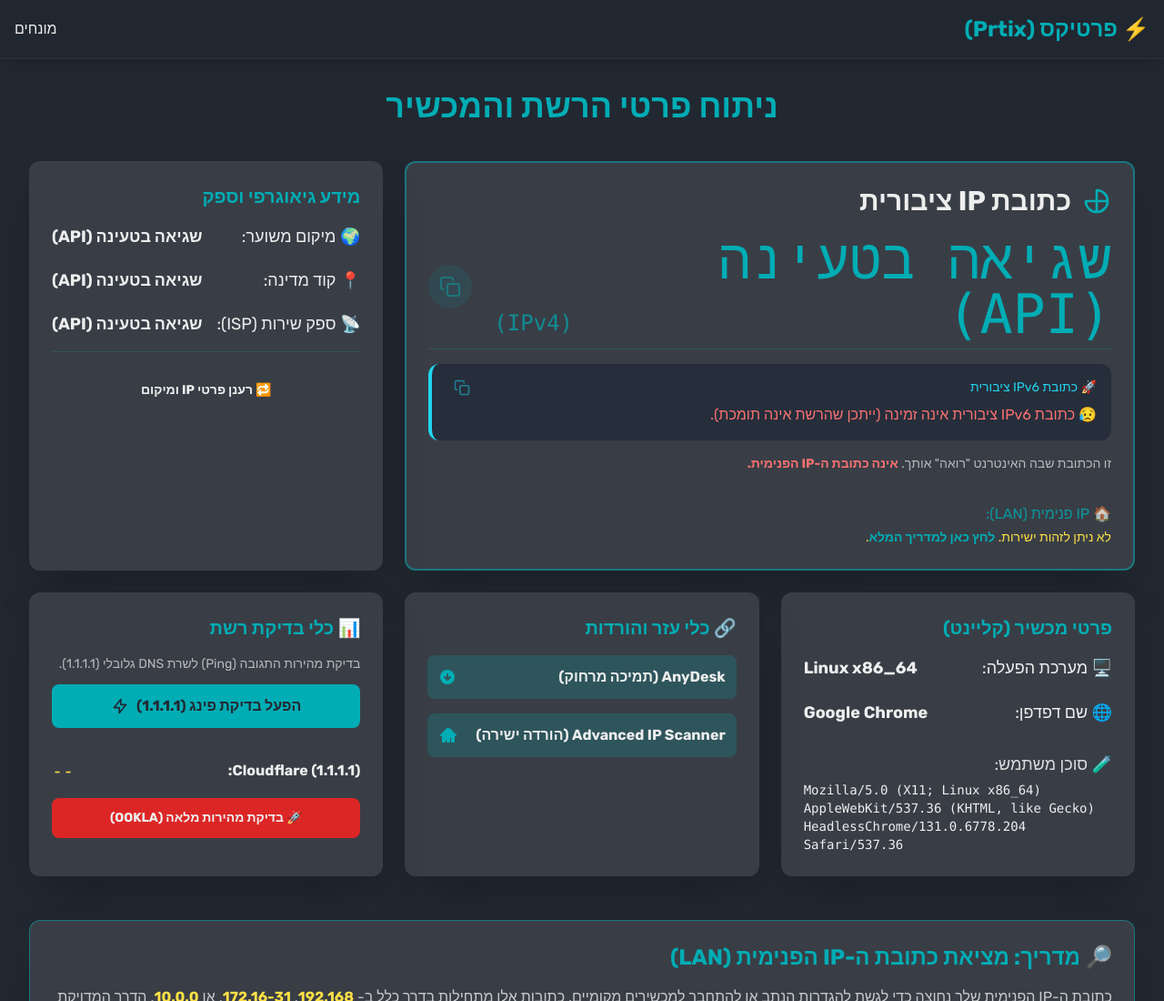
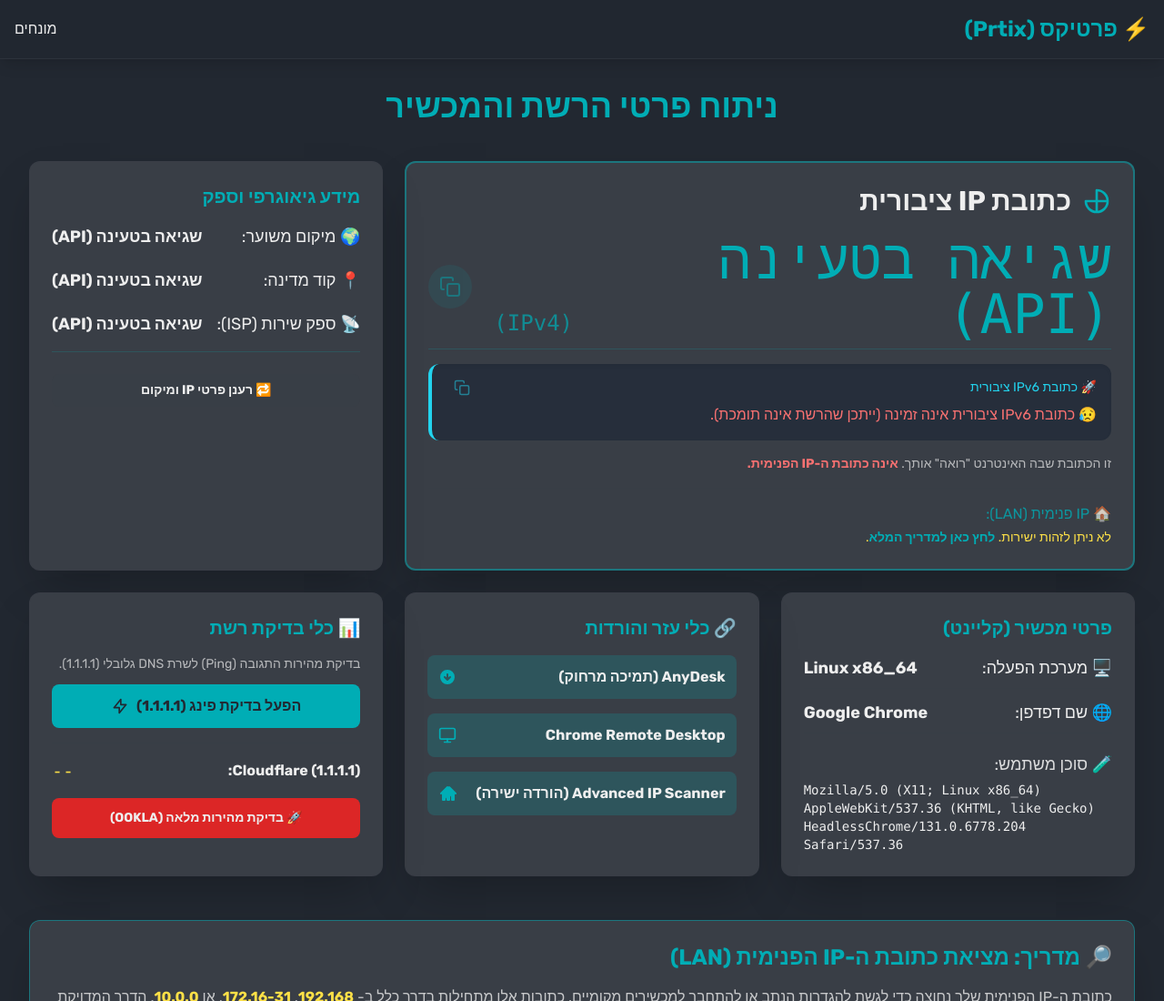
Before and after one commit to yahellaor/ipconfig, a plain HTML site: page index.html in a window 1280 px wide. Shown: the top 1100 px of the page at 91% size. Drawn offline with nearby package versions, Linux system fonts and the light colour scheme; no server answers.

Commit message:
Update index.html

```diff
--- a/index.html
+++ b/index.html
@@ -185,6 +185,14 @@
                     <a href="https://anydesk.com/en/downloads" target="_blank" class="flex items-center justify-between bg-primary/20 p-3 rounded-lg hover:bg-primary/40 transition-colors">
                         <span class="font-semibold text-text-light">AnyDesk (תמיכה מרחוק)</span>
                         <svg xmlns="http://www.w3.org/2000/svg" class="h-5 w-5 text-primary" viewBox="0 0 20 20" fill="currentColor"><path fill-rule="evenodd" d="M10 18a8 8 0 100-16 8 8 0 000 16zm1-11a1 1 0 10-2 0v3.586L7.707 9.293a1 1 0 00-1.414 1.414l3 3a1 1 0 001.414 0l3-3a1 1 0 00-1.414-1.414L11 10.586V7z" clip-rule="evenodd"/></svg>
+                    </a>
+                    <a href="https://remotedesktop.google.com/" target="_blank" class="flex items-center justify-between bg-primary/20 p-3 rounded-lg hover:bg-primary/40 transition-colors">
+                        <span class="font-semibold text-text-light">Chrome Remote Desktop</span>
+                        <svg xmlns="http://www.w3.org/2000/svg" class="h-5 w-5 text-primary" viewBox="0 0 24 24" fill="none" stroke="currentColor" stroke-width="2" stroke-linecap="round" stroke-linejoin="round">
+                            <rect x="2" y="3" width="20" height="14" rx="2" ry="2"></rect>
+                            <line x1="8" y1="21" x2="16" y2="21"></line>
+                            <line x1="12" y1="17" x2="12" y2="21"></line>
+                        </svg>
                     </a>
                     <a href="https://www.advanced-ip-scanner.com/download/" target="_blank" class="flex items-center justify-between bg-primary/20 p-3 rounded-lg hover:bg-primary/40 transition-colors">
                         <span class="font-semibold text-text-light">Advanced IP Scanner (הורדה ישירה)</span>
```
